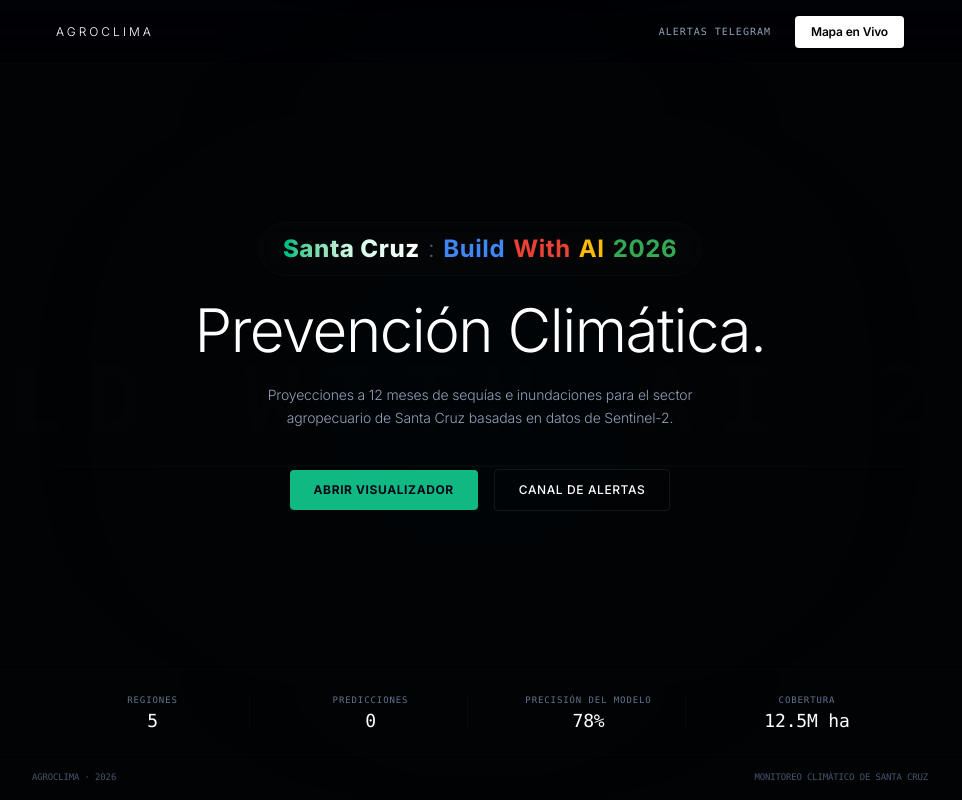
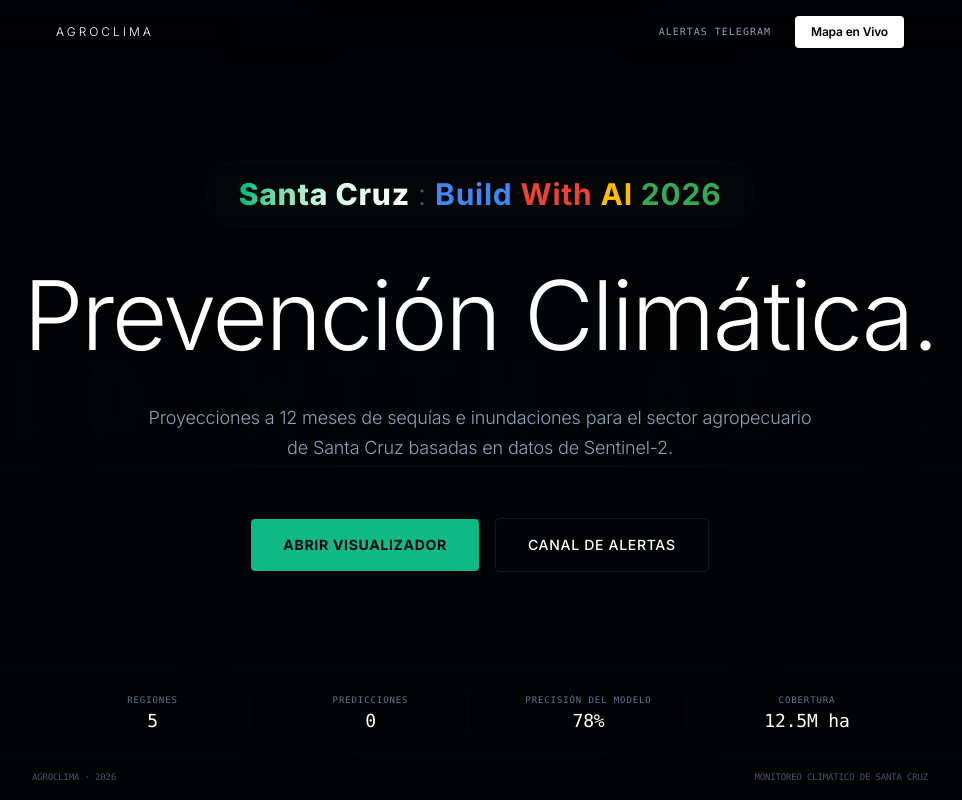
Before and after one commit to velasquezren/hackaton-frontend, a Next.js app: page / in a window 1280 px wide. Shown: the whole page, without its empty margins (160-1122 px from the left). Built offline with nearby package versions, Linux system fonts and the light colour scheme; no server answers.

Commit message:
style: optimize homepage text and layout scaling for 100% zoom screens

```diff
--- a/app/page.tsx
+++ b/app/page.tsx
@@ -90,12 +90,12 @@ export default function LandingPage() {
       </nav>
 
       {/* ─── HÉROE SIMPLIFICADO Y CENTRADO ─── */}
-      <main className="flex-1 flex flex-col items-center justify-center max-w-3xl mx-auto px-6 w-full text-center z-10 space-y-6">
+      <main className="flex-1 flex flex-col items-center justify-center max-w-3xl lg:max-w-5xl mx-auto px-6 w-full text-center z-10 space-y-6 md:space-y-8 lg:space-y-10">
         <motion.div
           initial={{ opacity: 0, y: -10 }}
           animate={{ opacity: 1, y: 0 }}
           transition={{ duration: 0.6 }}
-          className="flex flex-wrap items-center justify-center gap-x-2 gap-y-1 text-lg sm:text-xl md:text-2xl font-bold tracking-wide select-none bg-white/[0.01] border border-white/[0.02] px-6 py-2.5 rounded-full backdrop-blur-md"
+          className="flex flex-wrap items-center justify-center gap-x-2 gap-y-1 text-lg sm:text-xl md:text-2xl lg:text-3xl font-bold tracking-wide select-none bg-white/[0.01] border border-white/[0.02] px-6 lg:px-8 py-2.5 lg:py-3.5 rounded-full backdrop-blur-md"
         >
           {/* Santa Cruz en degradé verde y blanco (colores de la bandera) */}
           <span className="bg-gradient-to-r from-emerald-500 via-emerald-100 to-white bg-clip-text text-transparent font-extrabold">
@@ -113,7 +113,7 @@ export default function LandingPage() {
           initial={{ opacity: 0, y: 12 }}
           animate={{ opacity: 1, y: 0 }}
           transition={{ duration: 0.7, delay: 0.1 }}
-          className="text-4xl sm:text-5xl lg:text-6xl font-light text-white leading-none tracking-tight"
+          className="text-4xl sm:text-6xl lg:text-7xl xl:text-8xl font-light text-white leading-none tracking-tight"
         >
           Prevención Climática.
         </motion.h1>
@@ -122,7 +122,7 @@ export default function LandingPage() {
           initial={{ opacity: 0, y: 8 }}
           animate={{ opacity: 1, y: 0 }}
           transition={{ duration: 0.6, delay: 0.2 }}
-          className="text-xs sm:text-sm text-slate-400 font-light leading-relaxed max-w-md mx-auto"
+          className="text-xs sm:text-base lg:text-lg text-slate-400 font-light leading-relaxed max-w-md lg:max-w-2xl mx-auto"
         >
           Proyecciones a 12 meses de sequías e inundaciones para el sector agropecuario de Santa Cruz basadas en datos de Sentinel-2.
         </motion.p>
@@ -131,7 +131,7 @@ export default function LandingPage() {
           initial={{ opacity: 0 }}
           animate={{ opacity: 1 }}
           transition={{ duration: 0.5, delay: 0.3 }}
-          className="flex flex-col sm:flex-row items-center justify-center gap-4 pt-4 w-full"
+          className="flex flex-col sm:flex-row items-center justify-center gap-4 pt-2 lg:pt-4 w-full"
         >
           <motion.div
             whileHover={{ scale: 1.025, translateY: -1 }}
@@ -141,7 +141,7 @@ export default function LandingPage() {
             <Link
               href="/mapa"
               prefetch={true}
-              className="bg-primary hover:bg-emerald-600 text-slate-950 font-bold px-6 py-3 rounded text-xs tracking-wider uppercase transition-all w-full block text-center"
+              className="bg-primary hover:bg-emerald-600 text-slate-950 font-bold px-6 lg:px-8 py-3 lg:py-4 rounded text-xs lg:text-sm tracking-wider uppercase transition-all w-full block text-center"
             >
               Abrir Visualizador
             </Link>
@@ -156,7 +156,7 @@ export default function LandingPage() {
               href="https://t.me/CampoIA_bot"
               target="_blank"
               rel="noopener noreferrer"
-              className="border border-white/[0.08] hover:bg-white/[0.02] text-white font-medium px-6 py-3 rounded text-xs tracking-wider uppercase transition-all w-full block text-center"
+              className="border border-white/[0.08] hover:bg-white/[0.02] text-white font-medium px-6 lg:px-8 py-3 lg:py-4 rounded text-xs lg:text-sm tracking-wider uppercase transition-all w-full block text-center"
             >
               Canal de Alertas
             </a>
```
